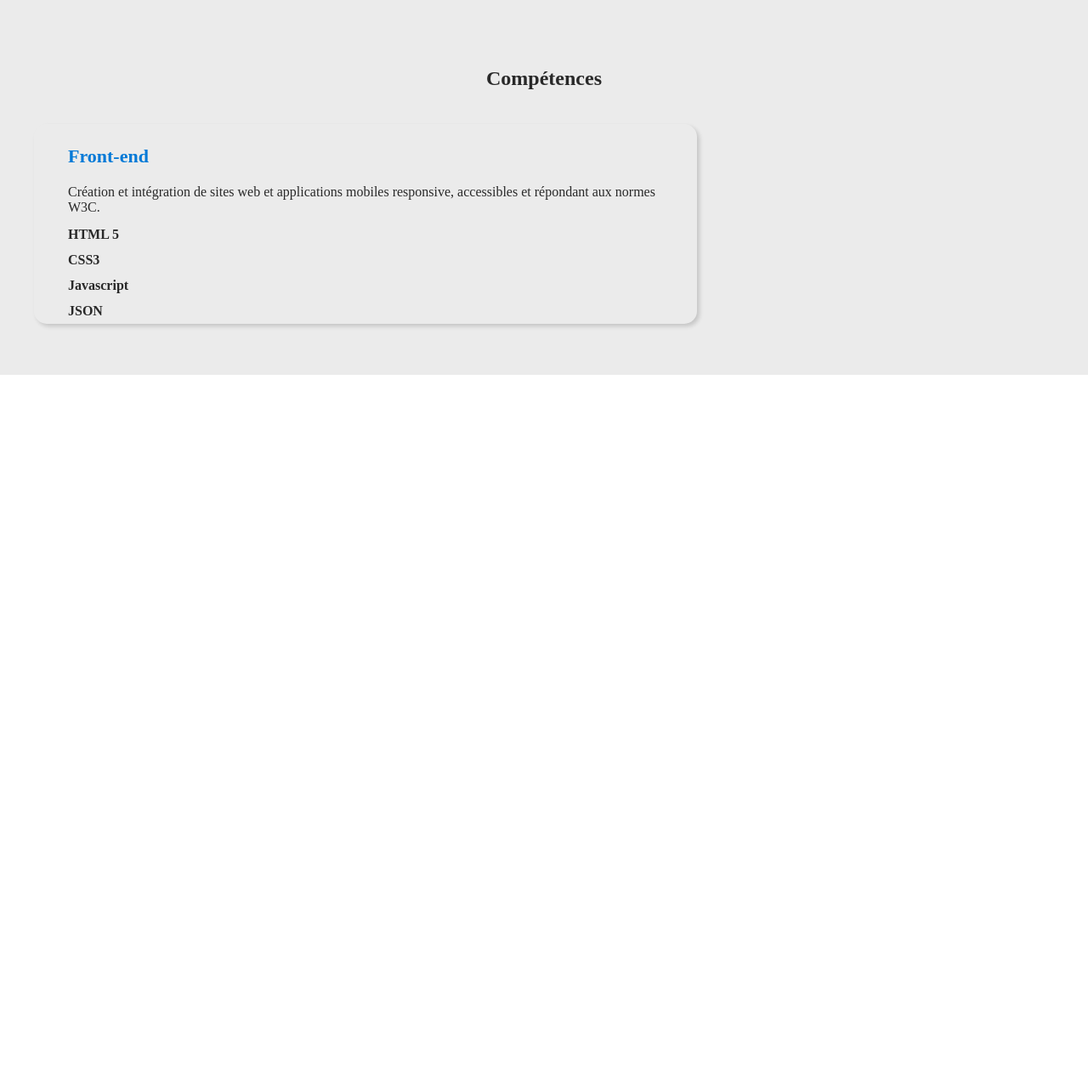
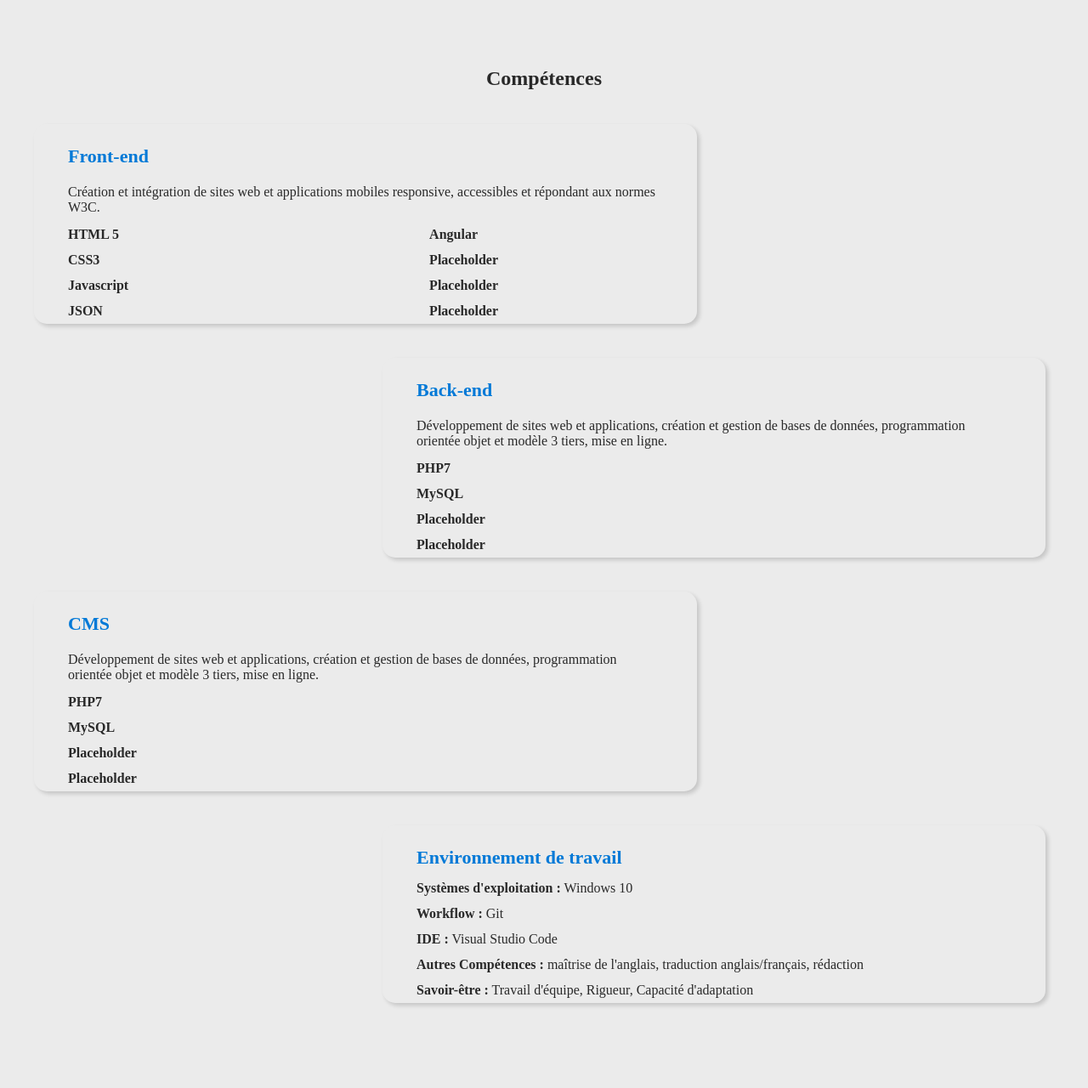
Before and after one commit to Nath6259/Travail, a PHP site: page /CV.html in a window 1280 px wide. Shown: the part 818-2098 px from the top of the page at 85% size. Before the commit the page ends 1259 px from the top, so only its background shows below. Run offline with PHP 8.4, Linux system fonts and the light colour scheme.

Commit message:
08-07-2022 2

```diff
--- a/html/CV/CV.css
+++ b/html/CV/CV.css
@@ -93,8 +93,18 @@ button{
     box-shadow: 3px 3px 5px 0px rgba(0,0,0,0.16);
     width: 65%;
     border-radius: 15px;
+    margin-bottom: 40px;
 }
 #skills .front{
+    color: rgba(2,121,215,255);
+}
+#skills .back-end{
+    color: rgba(2,121,215,255);
+}
+#skills .CMS{
+    color: rgba(2,121,215,255);
+}
+#skills .work{
     color: rgba(2,121,215,255);
 }
 #skills h4{
@@ -107,6 +117,22 @@ button{
     margin-top: 8px;
     font-weight: bold;
     line-height: 30px;
+    display: inline-block;
+    text-align: justify;
+}
+.item.names2{
+    margin-top: 8px;
+    font-weight: bold;
+    line-height: 30px;
+    display: inline-block;
+    margin-left: 350px;
+}
+.item.names3{
+    margin-top: 8px;
+    line-height: 30px;
+}
+#back{
+    margin-left: 410px;
 }
 
 
--- a/html/CV/CV.html
+++ b/html/CV/CV.html
@@ -42,6 +42,8 @@
         <section id="skills" class="color-skills">
             <div class="outer-container">
                 <h2 class="section-title">Compétences</h2>
+                <div class="main-front">
+
                     <div class="item-content">
                         <h4 class="front">Front-end</h4>
                         <div class="item-desc"></div>
@@ -60,11 +62,86 @@
                                         JSON
                                         <br>
                                     </div>
+                                    <div class="item names2">
+                                        Angular
+                                        <br>
+                                        Placeholder
+                                        <br>
+                                        Placeholder
+                                        <br>
+                                        Placeholder
+                                        <br>
                                     </div>
                                 </div>
                             </div>
                         </div>
                     </div>
+                </div>
+                <div id="back" class="item-content">
+                    <h4 class="back-end">Back-end</h4>
+                    <div class="item-desc"></div>
+                    Développement de sites web et applications, création et gestion de bases de données,
+                    programmation orientée objet et modèle 3 tiers, mise en ligne.
+                    <div class="space-between">
+                        <div class="item el">
+                            <div class="space-between">
+                                <div class="item names">
+                                    PHP7
+                                    <br>
+                                    MySQL
+                                    <br>
+                                    Placeholder
+                                    <br>
+                                    Placeholder
+                                    <br>
+                                </div>
+                            </div>
+                        </div>
+                    </div>
+                </div>
+                <div class="item-content">
+                    <h4 class="CMS">CMS</h4>
+                    <div class="item-desc"></div>
+                    Développement de sites web et applications, création et gestion de bases de données,
+                    programmation orientée objet et modèle 3 tiers, mise en ligne.
+                    <div class="space-between">
+                        <div class="item el">
+                            <div class="space-between">
+                                <div class="item names">
+                                    PHP7
+                                    <br>
+                                    MySQL
+                                    <br>
+                                    Placeholder
+                                    <br>
+                                    Placeholder
+                                    <br>
+                                </div>
+                            </div>
+                        </div>
+                    </div>
+                </div>
+                <div id="back" class="item-content">
+                    <h4 class="work">Environnement de travail</h4>
+                    <div class="space-between">
+                        <div class="item el">
+                            <div class="space-between">
+                                <div class="item names3">
+                                    <b>Systèmes d'exploitation :</b> Windows 10
+                                    <br>
+                                    <b>Workflow :</b> Git
+                                    <br>
+                                    <b>IDE :</b> Visual Studio Code
+                                    <br>
+                                    <b>Autres Compétences :</b> maîtrise de l'anglais, traduction anglais/français, rédaction
+                                    <br>
+                                    <b>Savoir-être :</b> Travail d'équipe, Rigueur, Capacité d'adaptation
+                                </div>
+                            </div>
+                        </div>
+                    </div>
+                </div>
+
         </section>
     </main>
 
```
Also changed, not shown: html/CV/coding.png (added). Lines whose indentation alone changed are shown as unchanged.
